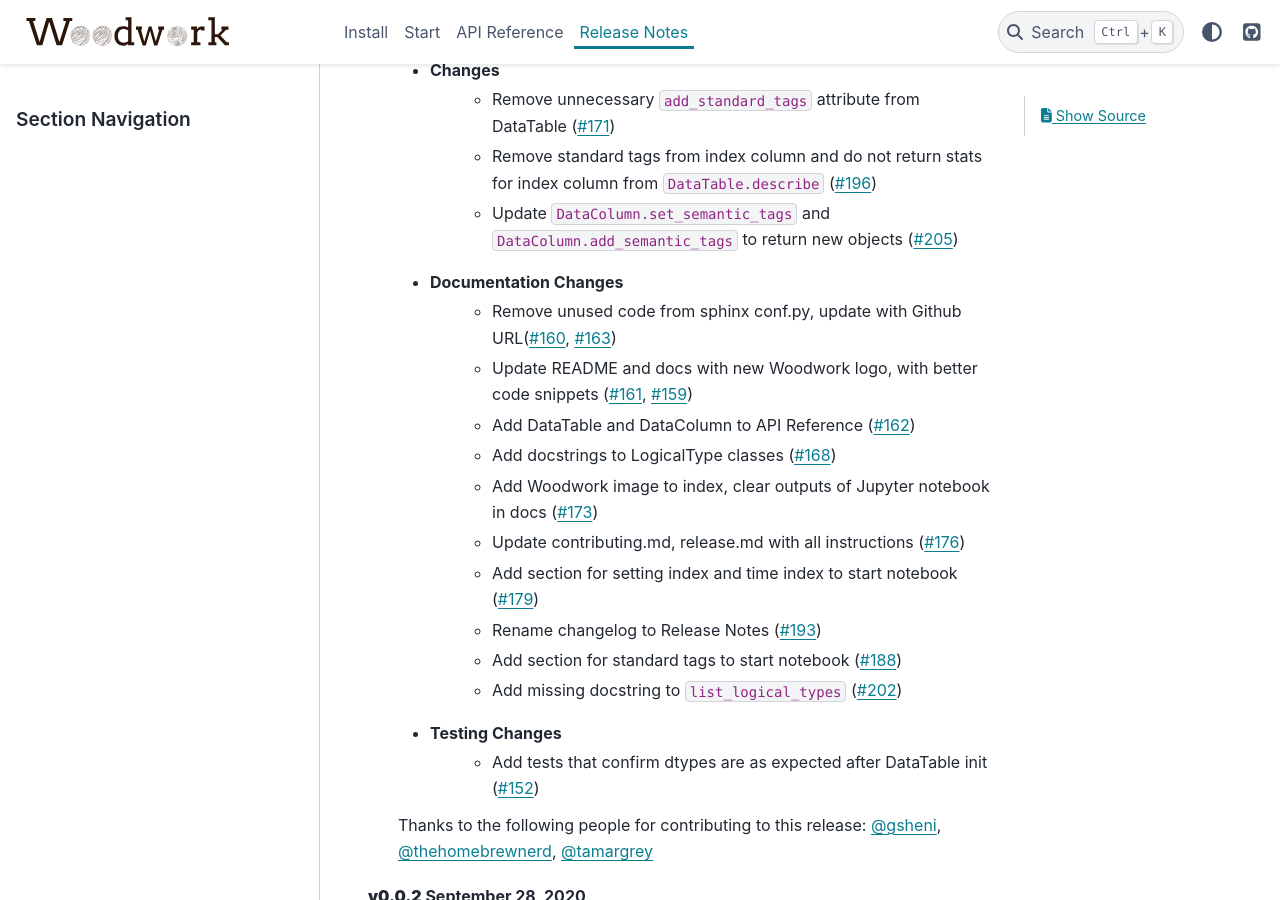
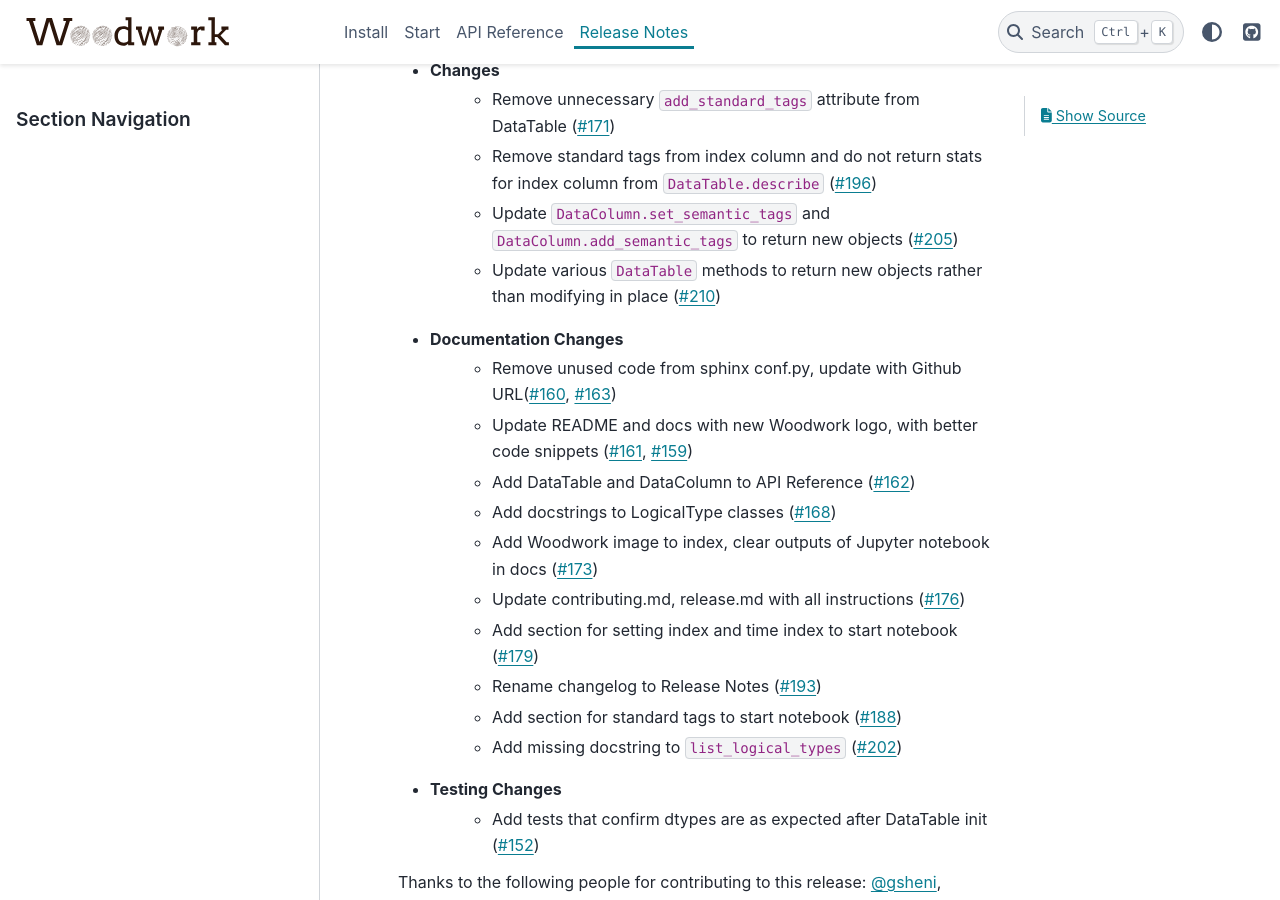
Before and after one commit to alteryx/woodwork, a Sphinx documentation site: the page built from docs/source/release_notes.rst, in a window 1280 px wide and 900 px high, scrolled down 662 px. Built offline with Sphinx 7.4.7 and the PyData theme 0.15.4, drawn with Linux system fonts in a browser that asks for light colours; comment, search, counter and statistics services are not loaded.

Commit message:
update release notes

```diff
--- a/docs/source/release_notes.rst
+++ b/docs/source/release_notes.rst
@@ -16,6 +16,7 @@ Release Notes
         * Remove unnecessary ``add_standard_tags`` attribute from DataTable (:pr:`171`)
         * Remove standard tags from index column and do not return stats for index column from ``DataTable.describe`` (:pr:`196`)
         * Update ``DataColumn.set_semantic_tags`` and ``DataColumn.add_semantic_tags`` to return new objects (:pr:`205`)
+        * Update various ``DataTable`` methods to return new objects rather than modifying in place (:pr:`210`)
     * Documentation Changes
         * Remove unused code from sphinx conf.py, update with Github URL(:pr:`160`, :pr:`163`)
         * Update README and docs with new Woodwork logo, with better code snippets (:pr:`161`, :pr:`159`)
```
